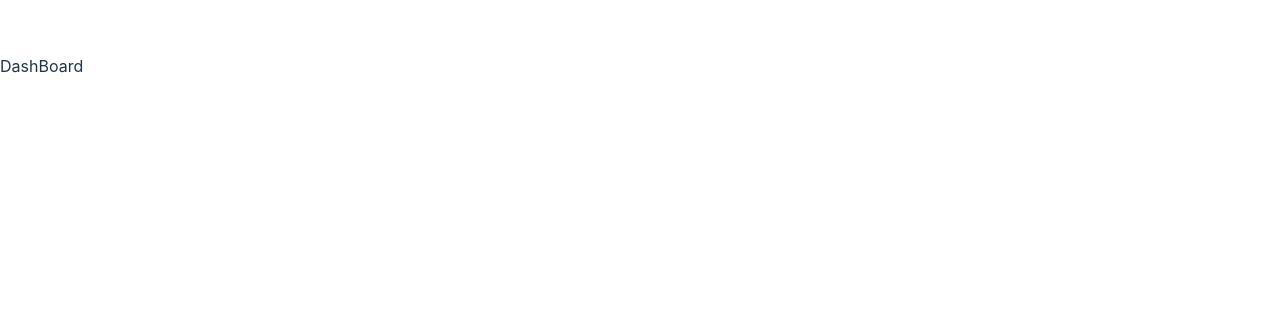
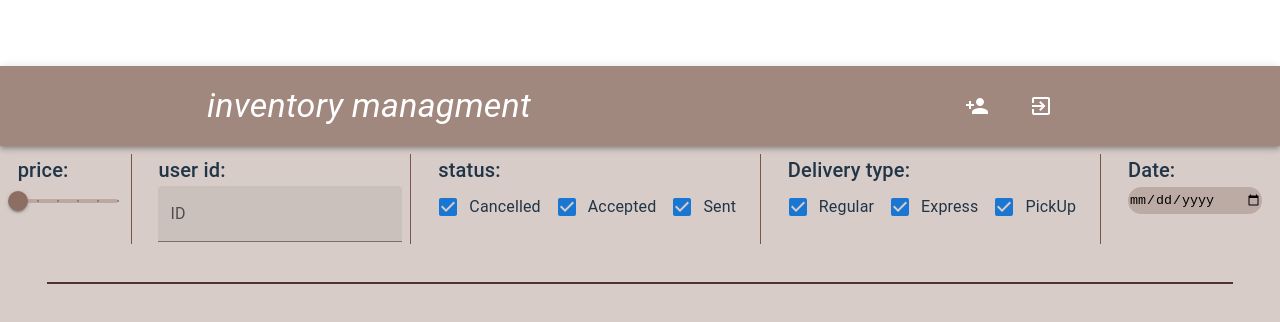
Before and after one commit to program-training/class-6-OMS-front, a React (Vite) app: page /orders/dashboard in a window 1280 px wide. Shown: the part 334-656 px from the top of the page. Built offline with nearby package versions, Linux system fonts and the light colour scheme.

Commit message:
add basic dashbord

```diff
--- a/src/components/pages/dashboard/DashBoard.tsx
+++ b/src/components/pages/dashboard/DashBoard.tsx
@@ -1,7 +1,16 @@
+import {Box} from "@mui/material";
+import Filters from "./Filters";
+import Hader from "./Hader";
 
 const DashBoard = () => {
+
   return (
-    <div>DashBoard</div>
+    <Box sx={{ bgcolor: '#d7ccc8', minHeight: '100vh', height: '100vh', width: '100vw', margin: '0', position: 'absolute' }}>
+      <Hader />
+      <Filters />
+      <hr color="#4e342e" style={{ width: '74em' }} />
+
+    </Box>
   )
 }
 
--- /dev/null
+++ b/src/components/pages/dashboard/Filters.tsx
@@ -0,0 +1,51 @@
+import { Typography, Box, Slider, TextField, FormGroup, FormControlLabel, Checkbox } from "@mui/material";
+
+
+export default function Filters() {
+  return (
+    <Box sx={{ height: '8em', width: '100vw', position: 'relative', display: 'flex', justifyContent:'space-around'}}>
+                <Box sx={{ display: 'flex', height:'10em' }}>
+                    <Box sx={{ margin: '8px' }}>
+                        <Typography variant='h6'>price:</Typography>
+                        <Slider aria-label="Temperature" defaultValue={30} valueLabelDisplay="auto" step={50} marks min={50} max={300} sx={{ width: '100px', color: '#8d6e63',marginRight:'5px' }} />
+                    </Box>
+                    <div style={{ height: '90px', width: '0.5px', backgroundColor: '#795548', marginTop: '8px' }}></div>
+                </Box>
+                <Box sx={{ display: 'flex', height:'10em' }}>
+                    <Box sx={{ margin: '8px' }}>
+                        <Typography variant='h6'>user id:</Typography>
+                        <TextField id="filled-basic" label="ID" variant="filled" sx={{ color: '#a1887f' }} />
+                    </Box>
+                    <div style={{ height: '90px', width: '0.5px', backgroundColor: '#795548', marginTop: '8px' }}></div>
+                </Box>
+                <Box sx={{ display: 'flex', height:'10em' }}>
+                    <Box sx={{ margin: '8px' }}>
+                        <Typography variant='h6'>status:</Typography>
+                        <FormGroup sx={{ display: 'flex', flexDirection: 'row' }}>
+                            <FormControlLabel control={<Checkbox defaultChecked sx={{ color: '#795548' }} />} label="Cancelled" />
+                            <FormControlLabel control={<Checkbox defaultChecked sx={{ color: '#795548' }} />} label="Accepted" />
+                            <FormControlLabel control={<Checkbox defaultChecked sx={{ color: '#795548' }} />} label="Sent" />
+                        </FormGroup>
+                    </Box>
+                    <div style={{ height: '90px', width: '0.5px', backgroundColor: '#795548', marginTop: '8px' }}></div>
+                </Box>
+                <Box sx={{ display: 'flex', height:'10em' }}>
+                    <Box sx={{ margin: '8px' }}>
+                        <Typography variant='h6'>Delivery type:</Typography>
+                        <FormGroup sx={{ display: 'flex', flexDirection: 'row' }}>
+                            <FormControlLabel control={<Checkbox defaultChecked sx={{ color: '#795548' }} />} label="Regular" />
+                            <FormControlLabel control={<Checkbox defaultChecked sx={{ color: '#795548' }} />} label="Express" />
+                            <FormControlLabel control={<Checkbox defaultChecked sx={{ color: '#795548' }} />} label="PickUp" />
+                        </FormGroup>
+                    </Box>
+                    <div style={{ height: '90px', width: '0.5px', backgroundColor: '#795548', marginTop: '8px' }}></div>
+                </Box>
+                <Box sx={{ display: 'flex', height:'10em' }}>
+                    <Box sx={{ margin: '8px' }}>
+                        <Typography variant='h6'>Date:</Typography>
+                        <input type="date" style={{backgroundColor:'#bcaaa4', border:'none', borderRadius:'1em', height:'2em', width:'10em'}}></input>
+                    </Box>
+                </Box>
+            </Box>
+  )
+}
--- /dev/null
+++ b/src/components/pages/dashboard/Hader.tsx
@@ -0,0 +1,20 @@
+import { ExitToApp, PersonAdd } from "@mui/icons-material"
+import { AppBar, Box, Button, Typography} from "@mui/material"
+
+
+
+function Hader() {
+    return (
+        <AppBar  sx={{display:'flex',flexDirection:'row',justifyContent:'space-around',alignItems:'center', width: '100vw', height: '10vh', top: '0',backgroundColor:'#a1887f', position:'relative'}}>
+            <Box>
+                <Typography variant="h4" fontStyle="italic">inventory managment</Typography>
+            </Box>
+            <Box>
+                <Button size="large" sx={{backgroundColor:'#a1887f', color:'white'}}><PersonAdd /></Button>
+                <Button size="large" sx={{backgroundColor:'#a1887f', color:'white'}}><ExitToApp /></Button>
+            </Box>
+        </AppBar>
+    )
+}
+
+export default Hader
```
Also changed, not shown: src/components/pages/dashboard/Table.tsx (added, +50 -0 lines).
